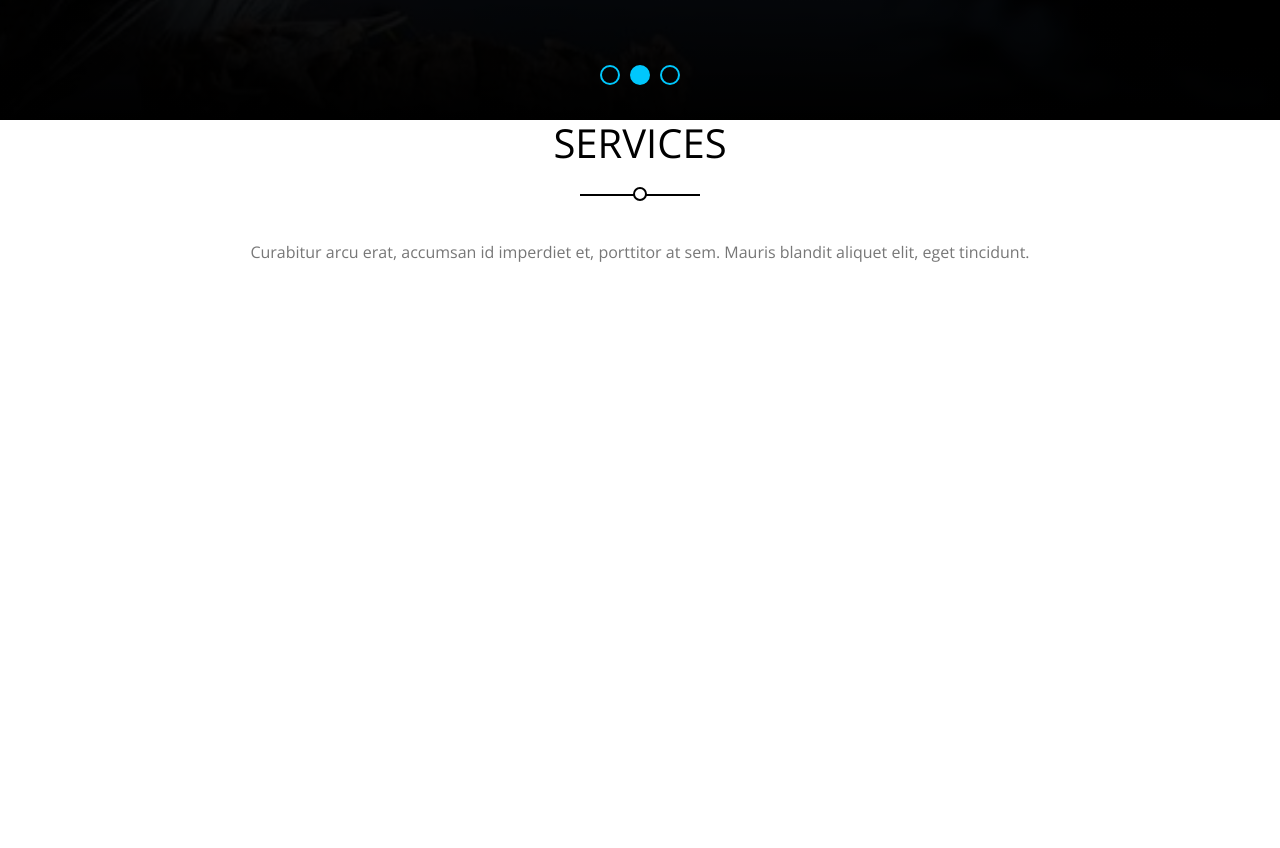
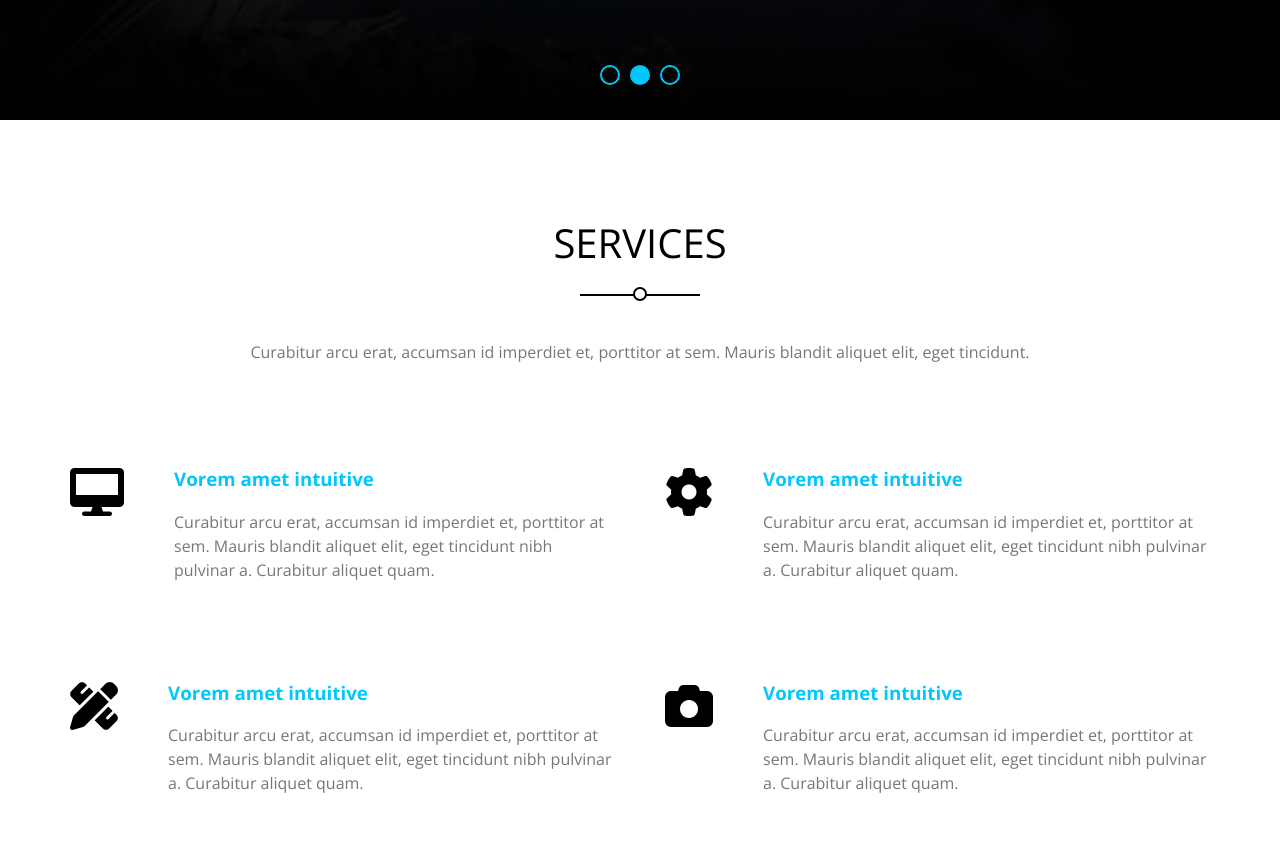
Before and after one commit to FattemaAshraf/template_2_HtmlCSS, a plain HTML site: page index.html in a window 1280 px wide. Shown: the part 680-1528 px from the top of the page. Before the commit the page ends 1048 px from the top, so only its background shows below. Drawn offline with nearby package versions, Linux system fonts and the light colour scheme.

Commit message:
created Services section

```diff
--- a/css/kasper.css
+++ b/css/kasper.css
@@ -318,3 +318,40 @@ header .landing .change-background {
     background-color: var(--main-color);
 }
 /* end header */
+/* start services section */
+.services{
+  padding-top: 100px;
+  padding-bottom: 100px;
+}
+@media (min-width: 768px){
+  .services .services-container{
+    display: grid;
+    grid-template-columns: repeat(auto-fill, minmax(450px , 1fr));
+    gap: 50px;
+  }
+}
+
+@media (max-width: 767px){
+   .services .services-container .srv-box{
+    display: flex;
+    flex-direction: column;
+    text-align: center;
+  }
+}
+.services .services-container .srv-box{
+  display: flex;
+  gap: 50px;
+  margin-bottom: 50px;
+}
+.services .services-container i{
+
+}
+.services .services-container h3{
+ color: var(--main-color);
+ margin-bottom: 20px;
+}
+.services .services-container p{
+  line-height: 1.5;
+  color: #777;
+}
+/* end services section */
--- a/index.html
+++ b/index.html
@@ -61,7 +61,6 @@
           <li></li>
           <li class="active"></li>
           <li></li>
-
         </ul>
       </div>
     </header>
@@ -71,12 +70,60 @@
       <div class="container">
         <div class="main-heading">
           <h2>Services</h2>
-            <P>Curabitur arcu erat, accumsan id imperdiet et, porttitor at sem. Mauris
-              blandit aliquet elit, eget tincidunt.</P>
+          <p>
+            Curabitur arcu erat, accumsan id imperdiet et, porttitor at sem.
+            Mauris blandit aliquet elit, eget tincidunt.
+          </p>
+        </div>
+        <div class="services-container">
+          <div class="srv-box">
+            <i class="fas fa-desktop fa-3x"></i>
+            <div class="text">
+              <h3>Vorem amet intuitive</h3>
+              <p>
+                Curabitur arcu erat, accumsan id imperdiet et, porttitor at sem.
+                Mauris blandit aliquet elit, eget tincidunt nibh pulvinar a.
+                Curabitur aliquet quam.
+              </p>
+            </div>
+          </div>
+          <div class="srv-box">
+            <i class="fas fa-cog fa-3x"></i>
+            <div class="text">
+              <h3>Vorem amet intuitive</h3>
+              <p>
+                Curabitur arcu erat, accumsan id imperdiet et, porttitor at sem.
+                Mauris blandit aliquet elit, eget tincidunt nibh pulvinar a.
+                Curabitur aliquet quam.
+              </p>
+            </div>
+          </div>
+          <div class="srv-box">
+            <i class="fas fa-pencil-ruler fa-3x"></i>
+            <div class="text">
+              <h3>Vorem amet intuitive</h3>
+              <p>
+                Curabitur arcu erat, accumsan id imperdiet et, porttitor at sem.
+                Mauris blandit aliquet elit, eget tincidunt nibh pulvinar a.
+                Curabitur aliquet quam.
+              </p>
+            </div>
+          </div>
+          <div class="srv-box">
+            <i class="fas fa-camera fa-3x"></i>
+            <div class="text">
+              <h3>Vorem amet intuitive</h3>
+              <p>
+                Curabitur arcu erat, accumsan id imperdiet et, porttitor at sem.
+                Mauris blandit aliquet elit, eget tincidunt nibh pulvinar a.
+                Curabitur aliquet quam.
+              </p>
             </div>
           </div>
         </div>
+      </div>
+    </div>
+
     <!-- end services -->
-
   </body>
 </html>
```
Lines whose indentation alone changed are shown as unchanged.
